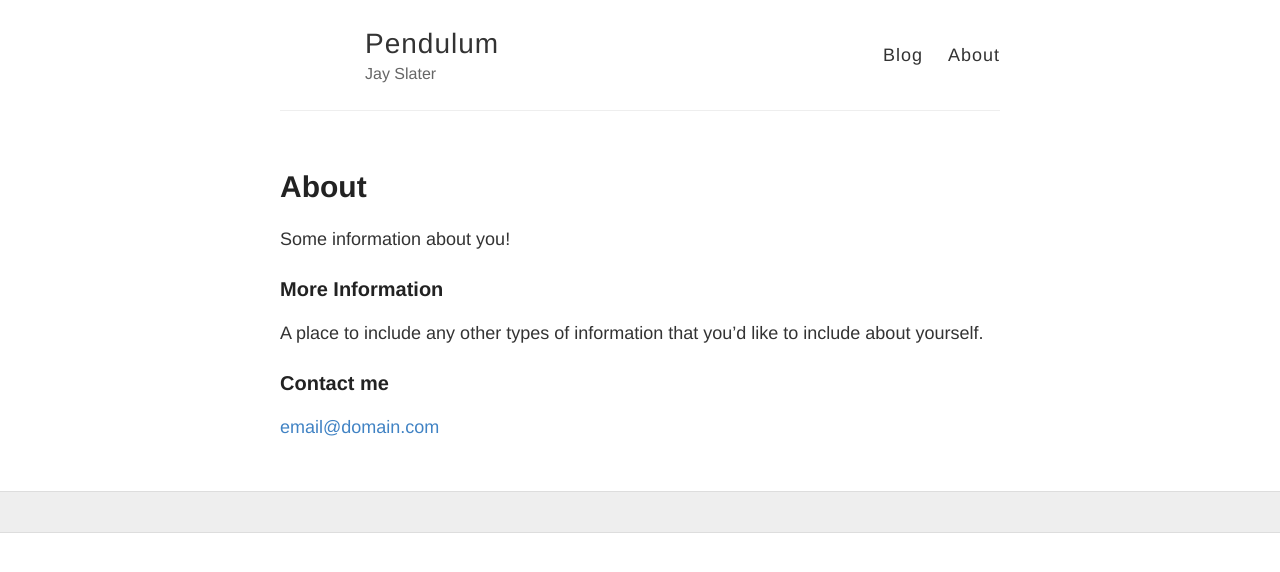
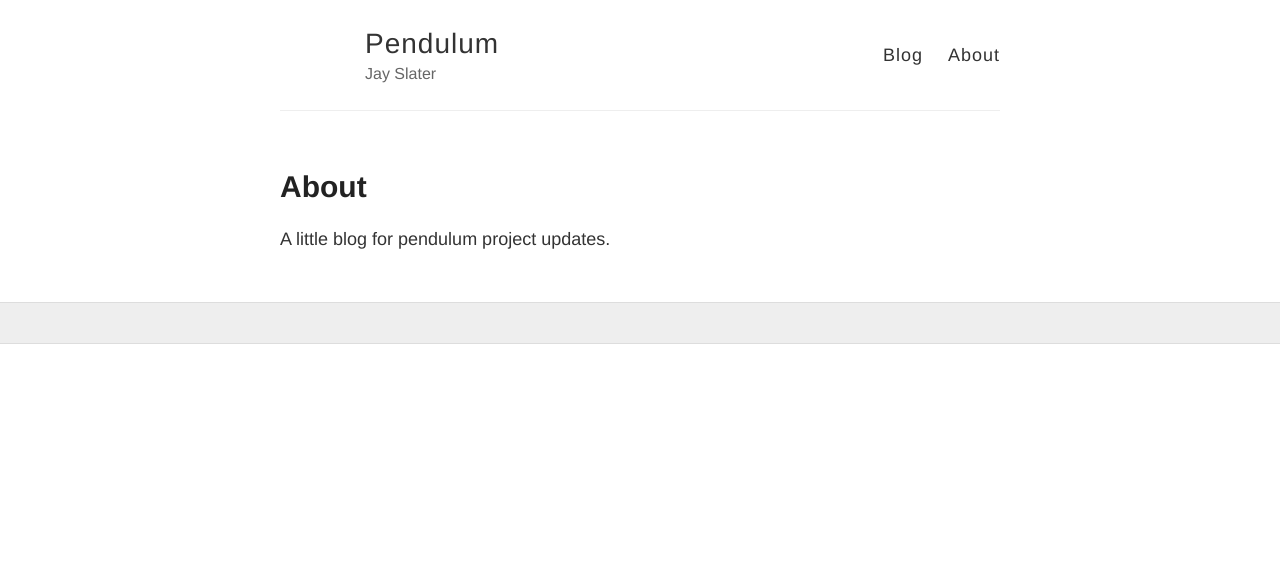
Before and after one commit to jslater89/libra-cervisiae, a Jekyll site: the page built from docs/about.md, in a window 1280 px wide. Shown: the top 572 px of the page. Built offline with Jekyll 4.4.1, drawn with Linux system fonts in a browser that asks for light colours.

Commit message:
Update about.md

```diff
--- a/docs/about.md
+++ b/docs/about.md
@@ -4,12 +4,4 @@ title: About
 permalink: /about/
 ---
 
-Some information about you!
-
-### More Information
-
-A place to include any other types of information that you'd like to include about yourself.
-
-### Contact me
-
-[email@domain.com](mailto:email@domain.com)
+A little blog for pendulum project updates.
```
